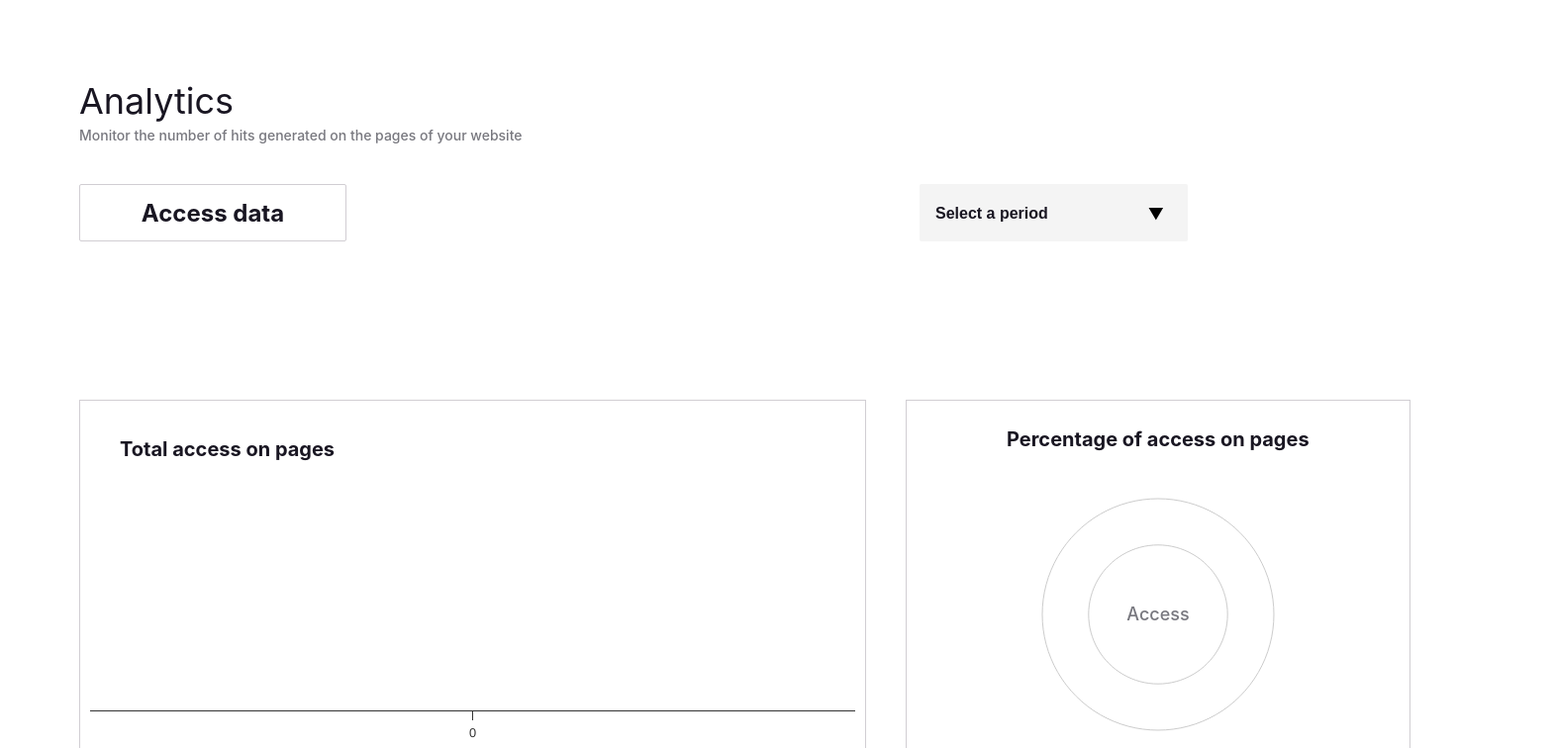
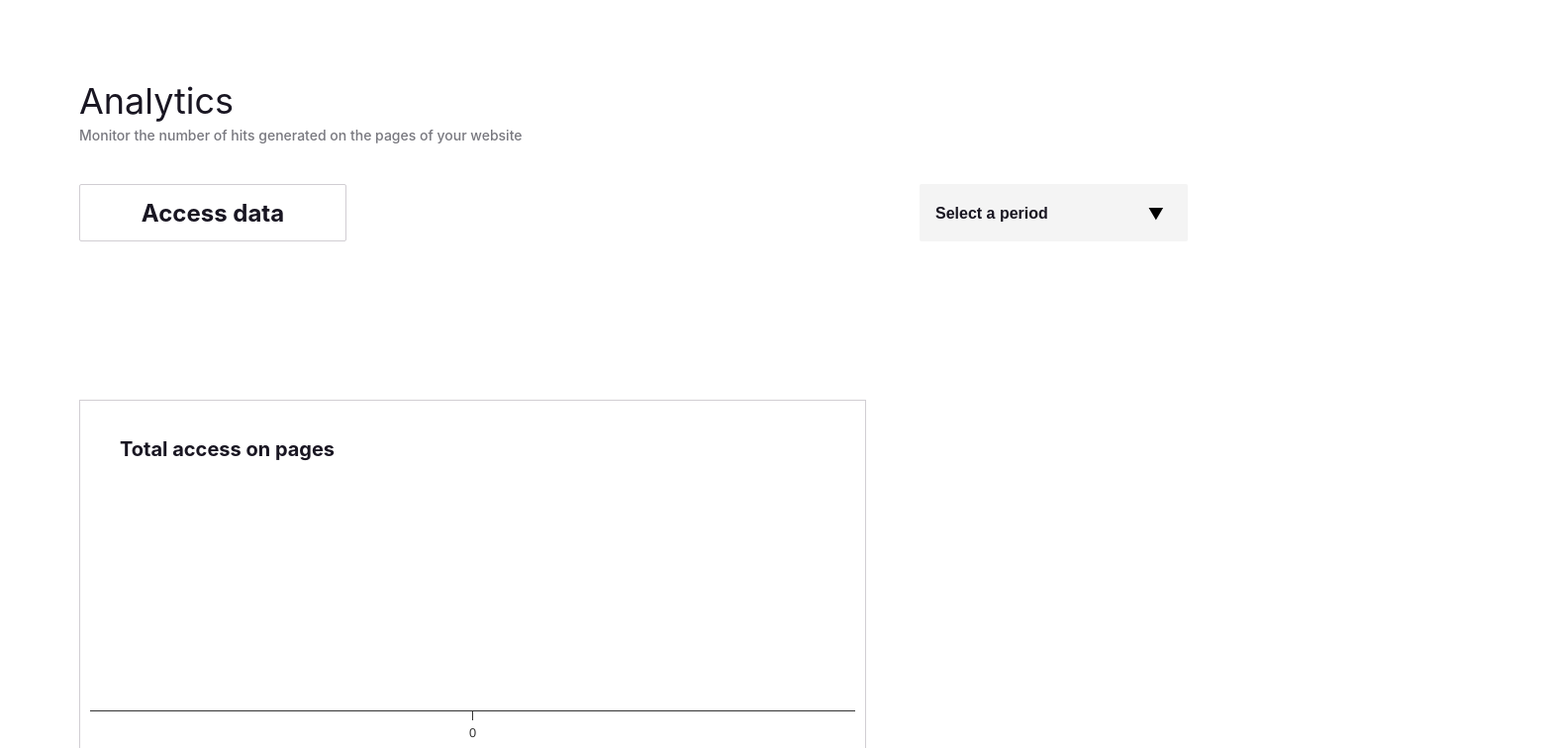
Before and after one commit to andrewgerez/highcharts-exp, a React (Vite) app: page / in a window 1280 px wide. Shown: the top 756 px of the page at 99% size, 1570 px wide, since content can reach past the window. Built offline with nearby package versions, Linux system fonts and the light colour scheme.

Commit message:
refactor: adjust access data page styles

```diff
--- a/src/pages/access-data/styles.ts
+++ b/src/pages/access-data/styles.ts
@@ -10,7 +10,7 @@ export const Content = styled.section`
     column-gap: 40px;
 
     grid-template:
-        "totalAccessOnPages porcentageOfAccessOnPages" minmax(auto, auto)
+        "totalAccessOnPages percentageOfAccessOnPages" minmax(auto, auto)
         "totalAccessPerHour totalAccessPerHour" minmax(auto, auto)
         "totalAccessPerMonth totalAccessPerMonth" minmax(auto, auto)
         "wordcloud wordcloud" minmax(auto, auto)
@@ -18,7 +18,7 @@ export const Content = styled.section`
 
     @media ${device.lg} {
         grid-template:
-            "totalAccessOnPages porcentageOfAccessOnPages" minmax(auto, auto)
+            "totalAccessOnPages percentageOfAccessOnPages" minmax(auto, auto)
             "totalAccessPerHour totalAccessPerHour" minmax(auto, auto)
             "totalAccessPerMonth totalAccessPerMonth" minmax(auto, auto)
             "wordcloud wordcloud" minmax(auto, auto)
@@ -28,7 +28,7 @@ export const Content = styled.section`
     @media ${device.md} {
         grid-template:
             "totalAccessOnPages" minmax(auto, auto)
-            "porcentageOfAccessOnPages" minmax(auto, auto)
+            "percentageOfAccessOnPages" minmax(auto, auto)
             "totalAccessPerHour" minmax(auto, auto)
             "totalAccessPerMonth" minmax(auto, auto)
             "wordcloud" minmax(auto, auto)
```
